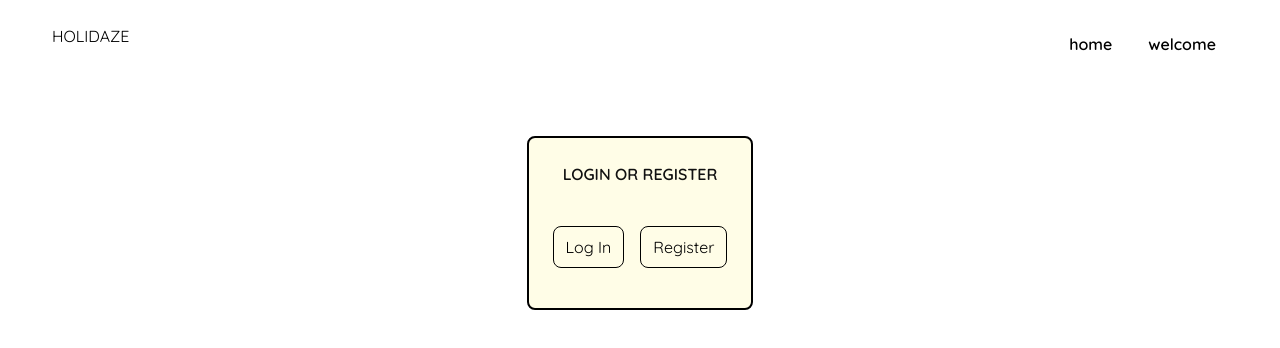
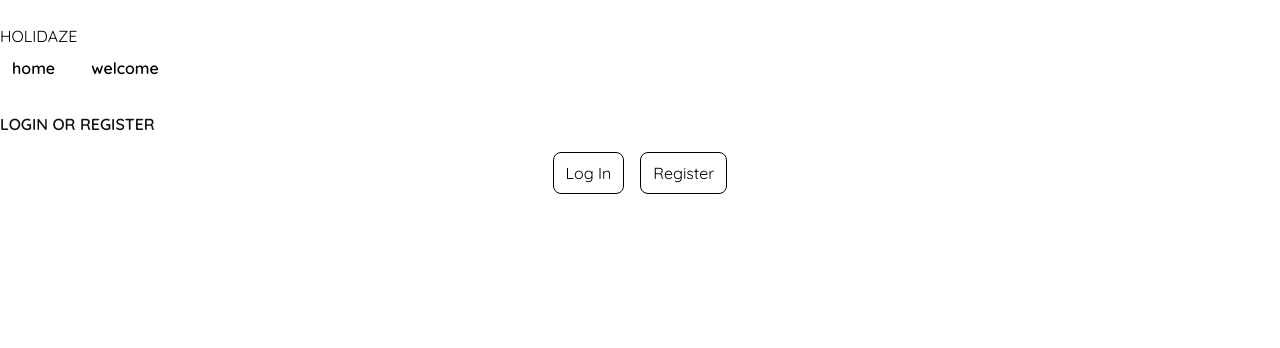
Before and after one commit to Off-Grid-Dev/project_exam2, a React (Vite) app: page /project_exam2/welcome in a window 1280 px wide. Shown: the top 348 px of the page. Built offline with nearby package versions, Linux system fonts and the light colour scheme; no server answers.

Commit message:
cleaned up after dynamic classes experiment went horribly wrong

```diff
--- a/src/components/layout/Wrapper.tsx
+++ b/src/components/layout/Wrapper.tsx
@@ -1,30 +1,15 @@
 import type { FC, ReactNode } from 'react';
-import { useBreakpoint } from '../../context/ui/useBreakpoint';
-import {
-  createClassOptions,
-  getClassFor,
-  composeClasses,
-} from '../../context/ui/classOptionsTemplate';
+// import { useBreakpoint } from '../../context/ui/useBreakpoint';
 
 type WrapperProps = {
   children: ReactNode;
 };
 
 export const Wrapper: FC<WrapperProps> = ({ children }) => {
-  const { breakpoint } = useBreakpoint();
-  const bp = breakpoint;
-
-  const wrapperClasses = createClassOptions({
-    desktopStyles: 'max-w-desktop mx-auto flex justify-between px-6',
-    tabletStyles: 'max-w-desktop mx-auto flex justify-between px-4',
-    mobileStyles: 'w-full px-4 flex flex-col gap-4',
-  });
-
-  const className = composeClasses(getClassFor(bp, wrapperClasses));
-
+  // const { breakpoint } = useBreakpoint();
   return (
     <>
-      <div className={className}>{children}</div>
+      <div>{children}</div>
     </>
   );
 };
--- a/src/components/venues/VenueCard.tsx
+++ b/src/components/venues/VenueCard.tsx
@@ -1,11 +1,6 @@
 import { type FC } from 'react';
 import type { Venue } from '../../types/api/venue';
-import {
-  createClassOptions,
-  getClassFor,
-  composeClasses,
-} from '../../context/ui/classOptionsTemplate';
-import { useBreakpoint } from '../../context/ui/useBreakpoint';
+// import { useBreakpoint } from '../../context/ui/useBreakpoint';
 
 export const VenuesCard: FC<Venue> = ({
   id,
@@ -27,25 +22,10 @@ export const VenuesCard: FC<Venue> = ({
   const { wifi, parking, breakfast, pets } = meta;
   const { address, city, zip, country, continent, lat, lng } = location;
 
-  const rootOpts = createClassOptions({
-    desktopStyles: 'grid rounded-md border-2 p-4 gap-3',
-    tabletStyles: 'grid rounded-md border-2 p-3 gap-3',
-    mobileStyles: 'grid rounded-md border-2 p-2 gap-2',
-  });
-
-  const imgWrapper =
-    'w-28 rounded-md border-2 overflow-hidden bg-[var(--color-base-100)]';
-
-  const { breakpoint } = useBreakpoint();
-  const rootClass = composeClasses(
-    getClassFor(breakpoint, rootOpts),
-    'border-[var(--color-border-dark)] bg-[var(--color-base-100)]',
-  );
-
   return (
-    <div id={id} className={rootClass}>
+    <div id={id}>
       <h3 className='font-semibold text-[var(--color-text-dark)]'>{name}</h3>
-      <div className={imgWrapper}>
+      <div>
         {url && (
           <img className='max-w-full' src={url} alt={alt ?? 'venue image'} />
         )}
--- a/src/components/venues/VenueList.tsx
+++ b/src/components/venues/VenueList.tsx
@@ -1,12 +1,7 @@
 import { VenuesCard } from './VenueCard';
 import { type Venue } from '../../types/api/venue';
 import type { FC } from 'react';
-import {
-  createClassOptions,
-  getClassFor,
-  composeClasses,
-} from '../../context/ui/classOptionsTemplate';
-import { useBreakpoint } from '../../context/ui/useBreakpoint';
+// import { useBreakpoint } from '../../context/ui/useBreakpoint';
 
 type VenuesListType = {
   venues: Venue[];
@@ -22,20 +17,8 @@ export const VenuesList: FC<VenuesListType> = ({ venues, isLoading }) => {
     return null;
   }
 
-  const opts = createClassOptions({
-    desktopStyles: 'grid grid-cols-2 gap-6',
-    tabletStyles: 'grid grid-cols-2 gap-4',
-    mobileStyles: 'grid grid-cols-1 gap-3',
-  });
-
-  const { breakpoint } = useBreakpoint();
-  const containerClass = composeClasses(
-    getClassFor(breakpoint, opts),
-    'mx-auto px-4',
-  );
-
   return (
-    <div className={containerClass}>
+    <div>
       {venues.map((venue) => (
         <VenuesCard key={venue.id} {...venue} />
       ))}
--- a/src/context/ui/classOptionsTemplate.ts
+++ /dev/null
@@ -1,49 +0,0 @@
-import type { Breakpoint } from './BreakpointContext';
-
-export type ClassOptions = {
-  desktopStyles: string;
-  tabletStyles: string;
-  mobileStyles: string;
-};
-
-/**
- * Create a fresh ClassOptions object for a component (fills missing props with '')
- */
-export const createClassOptions = (
-  overrides: Partial<ClassOptions> = {},
-): ClassOptions => ({
-  desktopStyles: overrides.desktopStyles ?? '',
-  tabletStyles: overrides.tabletStyles ?? '',
-  mobileStyles: overrides.mobileStyles ?? '',
-});
-
-/**
- * Return the appropriate class string for a breakpoint.
- * Uses a typed lookup so callers don't need to cast to `any`.
- */
-export const getClassFor = (bp: Breakpoint, opts: ClassOptions): string =>
-  opts[`${bp}Styles` as keyof ClassOptions] ?? '';
-
-/**
- * Compose class fragments, ignoring falsy values.
- */
-export const composeClasses = (
-  ...parts: Array<string | false | undefined | null>
-) => parts.filter(Boolean).join(' ');
-
-/**
- * Small slot map utility types/helpers for components with multiple responsive slots.
- */
-export type SlotMap<T extends string> = Record<T, ClassOptions>;
-
-export function getClassForSlot<T extends string>(
-  bp: Breakpoint,
-  map: SlotMap<T>,
-  slot: T,
-) {
-  return getClassFor(bp, map[slot]);
-}
-
-// keep a default template export compatible with prior imports (empty options)
-const classOptionsTemplate = createClassOptions();
-export default classOptionsTemplate;
--- a/src/pages/Home.tsx
+++ b/src/pages/Home.tsx
@@ -12,12 +12,6 @@ import type { VenuesResponse } from '../types/api/responses.ts';
 import { ApiFunctions } from '../api/apiFunctionsEnum.ts';
 import { useBreakpoint } from '../context/ui/useBreakpoint';
 import type { Breakpoint } from '../context/ui/BreakpointContext';
-import {
-  createClassOptions,
-  composeClasses,
-  type SlotMap,
-  getClassForSlot,
-} from '../context/ui/classOptionsTemplate';
 
 export const Home = () => {
   const [venues, setVenues] = useState<Venue[]>([]);
@@ -99,61 +93,13 @@ export const Home = () => {
     void normalizeVenueReturn();
   }, [normalizeVenueReturn]);
 
-  // --- Example slot-based ClassOptions for the top-level page container
-  type HomeSlots = 'root' | 'title' | 'form' | 'input' | 'button';
-
-  const slotMap: SlotMap<HomeSlots> = {
-    root: createClassOptions({
-      desktopStyles: 'mt-12 mb-12 grid justify-center gap-6',
-      tabletStyles: 'mt-10 mb-10 gap-4 px-6',
-      mobileStyles: 'mt-6 mb-6 gap-3 px-4',
-    }),
-    title: createClassOptions({
-      desktopStyles: 'text-heading mt-4 font-semibold text-text-dark',
-      tabletStyles: 'text-xl font-semibold text-text-dark',
-      mobileStyles: 'text-lg font-semibold text-text-dark',
-    }),
-    form: createClassOptions({
-      desktopStyles: 'flex gap-4 items-center',
-      tabletStyles: 'flex gap-3 flex-wrap justify-center items-center',
-      mobileStyles: 'grid gap-3 w-full',
-    }),
-    input: createClassOptions({
-      desktopStyles: 'border border-border-dark p-2 rounded-md w-96',
-      tabletStyles: 'border border-border-dark p-2 rounded-md w-64',
-      mobileStyles: 'border border-border-dark p-2 rounded-md w-full',
-    }),
-    button: createClassOptions({
-      desktopStyles:
-        'cursor-pointer rounded-2xl bg-[var(--color-bg-dark)] text-[var(--color-text-base)] px-4 py-2 hover:bg-[var(--color-bg-med)] focus:outline-none focus:ring-2 focus:ring-[var(--color-border-focus)]',
-      tabletStyles:
-        'cursor-pointer rounded-2xl bg-[var(--color-bg-dark)] text-[var(--color-text-base)] px-3 py-2 hover:bg-[var(--color-bg-med)] focus:outline-none focus:ring-2 focus:ring-[var(--color-border-focus)]',
-      mobileStyles:
-        'w-full cursor-pointer rounded-2xl bg-[var(--color-bg-dark)] text-[var(--color-text-base)] px-3 py-2 hover:bg-[var(--color-bg-med)] focus:outline-none focus:ring-2 focus:ring-[var(--color-border-focus)]',
-    }),
-  };
-
-  const { breakpoint } = useBreakpoint();
-  const bp = breakpoint as Breakpoint;
-
-  const rootClass = composeClasses(
-    getClassForSlot(bp, slotMap, 'root'),
-    'bg-[var(--color-base-100)]',
-  );
-  const titleClass = composeClasses(getClassForSlot(bp, slotMap, 'title'));
-  const formClass = composeClasses(getClassForSlot(bp, slotMap, 'form'));
-  const inputClass = composeClasses(
-    getClassForSlot(bp, slotMap, 'input'),
-    'text-[var(--color-text-dark)] placeholder:text-[var(--color-text-deactivated)] focus:outline-none focus:ring-2 focus:ring-[var(--color-border-focus)]',
-  );
-  const buttonClass = composeClasses(getClassForSlot(bp, slotMap, 'button'));
+  // const { breakpoint } = useBreakpoint();
 
   return (
     <>
-      <div className={rootClass}>
-        <h1 className={titleClass}>Venues</h1>
+      <div>
+        <h1>Venues</h1>
         <form
-          className={formClass}
           onSubmit={(e) => {
             e.preventDefault();
             void handleVenueSearch();
@@ -166,16 +112,12 @@ export const Home = () => {
             id='venueQuery'
             value={venueQuery}
             onChange={handleVenueQueryUpdate}
-            className={inputClass}
           />
-          <button type='submit' className={buttonClass}>
-            Search for Venues
-          </button>
+          <button type='submit'>Search for Venues</button>
           <select
             aria-label='Sort venues by attributes'
             value={sortValue}
             onChange={(e) => handleSortUpdate(e)}
-            className={composeClasses(inputClass, 'bg-base-100')}
           >
             <option value=''>Sort by</option>
             <option value='name'>Venue name</option>
@@ -187,7 +129,6 @@ export const Home = () => {
             aria-label='Define sort order'
             value={sortOrder}
             onChange={(e) => handleSortOrderUpdate(e)}
-            className={composeClasses(inputClass, 'bg-base-100')}
           >
             <option value='asc'>Ascending</option>
             <option value='desc'>Descending</option>
--- a/src/pages/LoginRegister.tsx
+++ b/src/pages/LoginRegister.tsx
@@ -1,32 +1,15 @@
 import { useState } from 'react';
 import { LoginForm } from '../components/Login';
 import { RegisterForm } from '../components/Register';
-import {
-  createClassOptions,
-  getClassFor,
-  composeClasses,
-} from '../context/ui/classOptionsTemplate';
-import { useBreakpoint } from '../context/ui/useBreakpoint';
+// import { useBreakpoint } from '../context/ui/useBreakpoint';
 
 export const LoginRegister = () => {
   const [isLoginOrRegister, setIsLoginOrRegister] = useState<
     undefined | 'login' | 'register'
   >(undefined);
 
-  const opts = createClassOptions({
-    desktopStyles:
-      'm-auto mt-12 grid w-fit place-content-center gap-6 rounded-lg border-2 p-6 text-center',
-    tabletStyles:
-      'm-auto mt-10 grid w-fit place-content-center gap-4 rounded-lg border-2 p-4 text-center',
-    mobileStyles:
-      'm-auto mt-6 grid w-full place-content-center gap-3 rounded-lg border-2 p-3 text-center',
-  });
-
-  const { breakpoint } = useBreakpoint();
-  const containerClass = composeClasses(getClassFor(breakpoint, opts));
-
   return (
-    <div className={composeClasses(containerClass, 'border-dark bg-base-100')}>
+    <div>
       {isLoginOrRegister === undefined && (
         <>
           <h1 className='text-text-dark font-semibold'>LOGIN OR REGISTER</h1>
```
Also changed, not shown: src/components/Login.tsx (+1 -28 lines), src/components/Register.tsx (+3 -40 lines).
